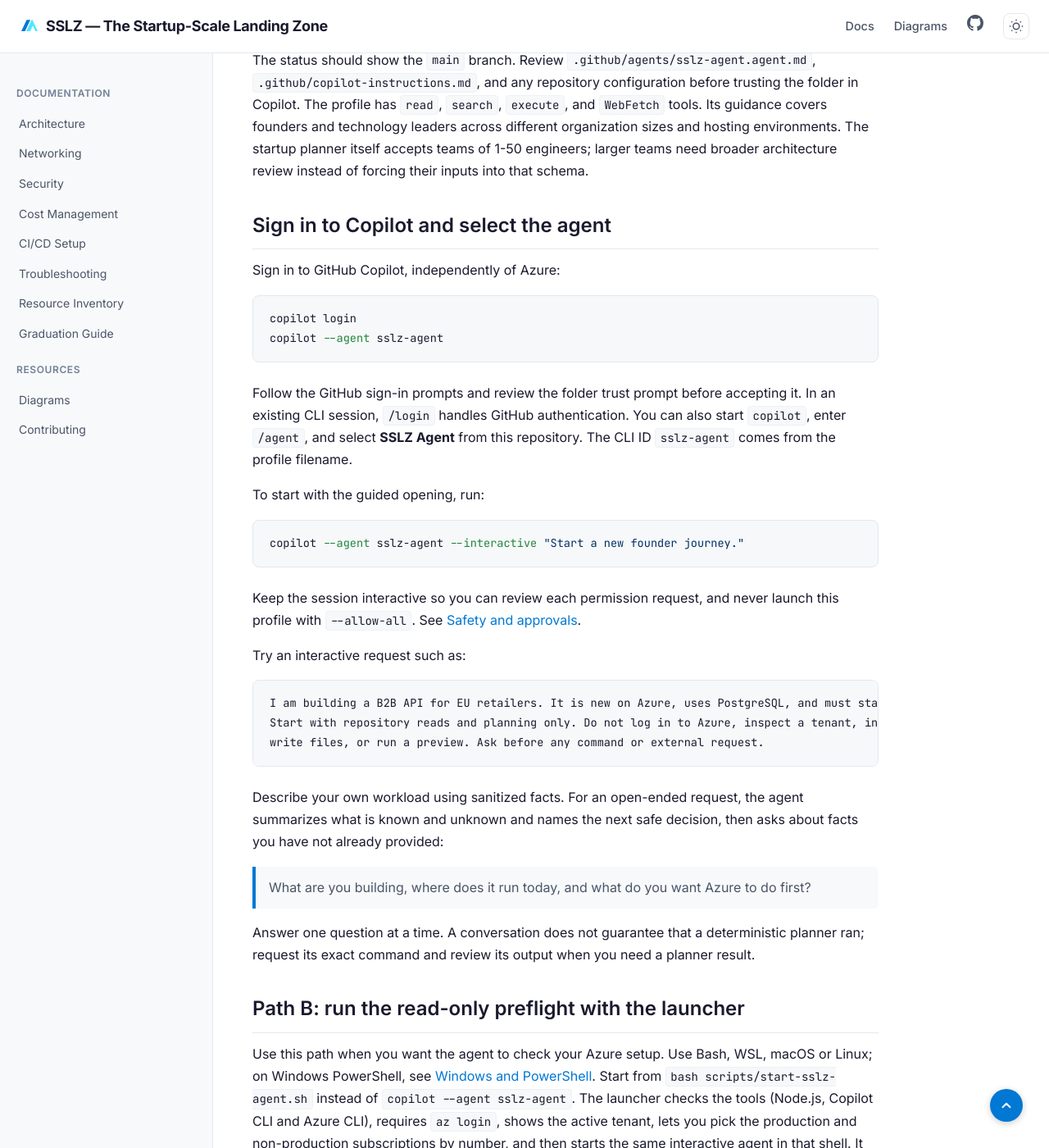
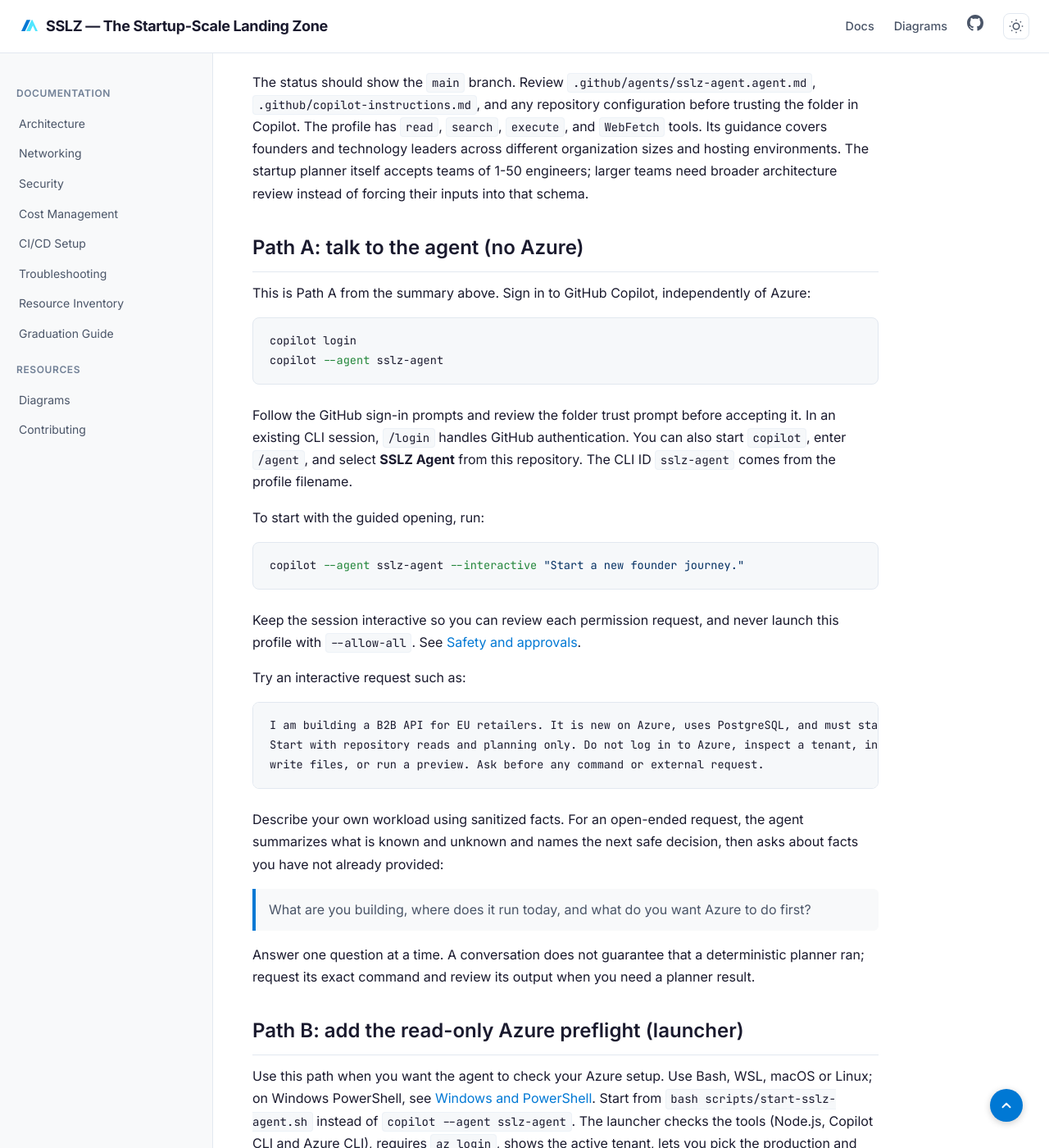
Before and after one commit to ricmmartins/sslz, a Jekyll site: the page built from use-sslz-agent.md, in a window 1280 px wide and 1400 px high, scrolled down 2611 px. Shown: the whole window at 82% size. Built offline with Jekyll 4.4.1, drawn with Linux system fonts in a browser that asks for light colours; some of the changed text lies outside the part shown.

Commit message:
Docs: make Path A explicit and link both paths (#121)

````diff
--- a/use-sslz-agent.md
+++ b/use-sslz-agent.md
@@ -40,7 +40,8 @@
 bash scripts/start-sslz-agent.sh
 ```
 
-Using Claude Code or Codex instead? See [Use Claude Code or Codex](#use-claude-code-or-codex). Everything under
+Details: [Path A](#path-a-talk-to-the-agent-no-azure) and [Path B](#path-b-add-the-read-only-azure-preflight-launcher).
+Both start with the shared setup in "Both paths" below. Using Claude Code or Codex instead? See [Use Claude Code or Codex](#use-claude-code-or-codex). Everything under
 "Reference (optional)" is optional reading, including [Safety and approvals](#safety-and-approvals), which applies to both
 paths.
 
@@ -98,9 +99,9 @@
 hosting environments. The startup planner itself accepts teams of 1-50 engineers; larger teams need broader
 architecture review instead of forcing their inputs into that schema.
 
-## Sign in to Copilot and select the agent
+## Path A: talk to the agent (no Azure)
 
-Sign in to GitHub Copilot, independently of Azure:
+This is Path A from the summary above. Sign in to GitHub Copilot, independently of Azure:
 
 ```shell
 copilot login
@@ -135,7 +136,7 @@
 Answer one question at a time. A conversation does not guarantee that a deterministic planner ran; request its exact
 command and review its output when you need a planner result.
 
-## Path B: run the read-only preflight with the launcher
+## Path B: add the read-only Azure preflight (launcher)
 
 Use this path when you want the agent to check your Azure setup. Use Bash, WSL, macOS or Linux; on Windows PowerShell, see
 [Windows and PowerShell](#windows-and-powershell). Start from `bash scripts/start-sslz-agent.sh` instead of
@@ -330,7 +331,7 @@
    You approve twice: the agent's own question, and then the CLI's per-command permission prompt.
 3. **Read-only preflight.** The agent shows `scripts/startup-preflight.mjs inspect` but does not see variables from
    your other terminals, so IDs stay out of the chat. `bash scripts/start-sslz-agent.sh` sets this up for you (see
-   [Path B](#path-b-run-the-read-only-preflight-with-the-launcher)). A `blocked` status and exit code 1 mean the report
+   [Path B](#path-b-add-the-read-only-azure-preflight-launcher)). A `blocked` status and exit code 1 mean the report
    found gaps, not that the script crashed. Every check is reported as blocking, including `skipped` and `unknown` ones.
 4. **Provider registration.** If providers are missing, register them yourself with `az provider register`. The agent
    never applies this. Azure may return namespaces in lowercase, such as `microsoft.insights`. Registration takes a few
````
Also changed, not shown: other parts of use-sslz-agent.md (+2 -2 lines).
